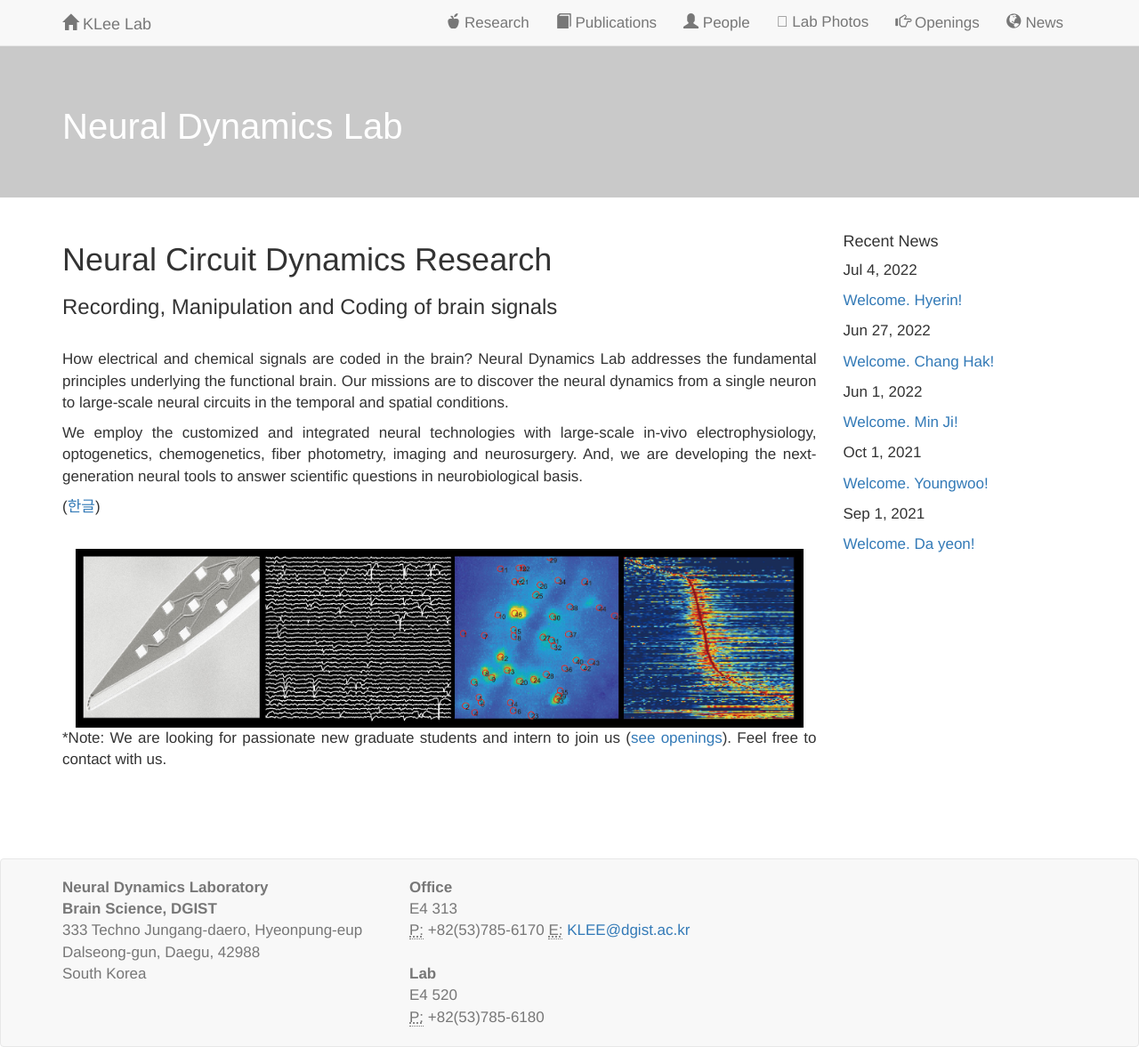
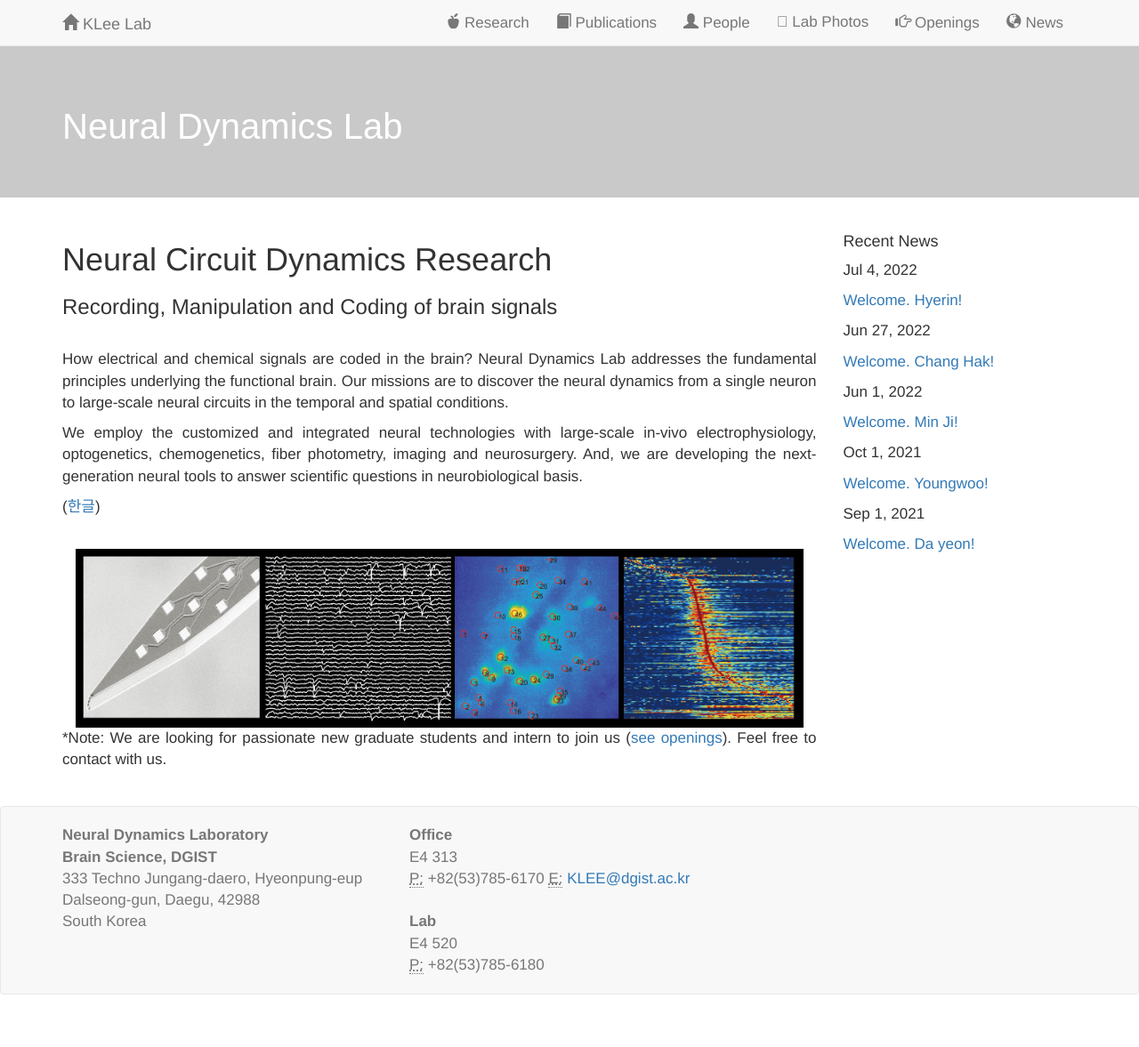
Before and after one commit to kleelab/kleelab.github.io, a Jekyll site: the page built from index.html, in a window 1280 px wide. Shown: the whole page at 89% size. Built offline with Jekyll 4.4.1, drawn with Linux system fonts in a browser that asks for light colours; nearby versions of some CDN libraries; a style sheet for code colours, icons or effects is not loaded; after the commit the page ends 1118 px from its top, so only the background shows below that.

Commit message:
Update index.html

```diff
--- a/index.html
+++ b/index.html
@@ -30,20 +30,3 @@
 
 <br>
 <p>  *Note: We are  looking for passionate new graduate students and intern to join us (<a href="{{ site.url }}{{ site.baseurl }}/joinus">see openings</a>). Feel free to contact with us. </p>
-
-
-<!--<IMG SRC="images/CBD_Sara.png" ALT="some text" ALIGN="LEFT" hspace="20" vspace="20" HEIGHT="230">
-
-
-<p style="color:green">About Kwang Lee:</p>
-
-<p> I am an Associate Professor at the <a href="https://www.XXXXX">Brain & Cognitive Science </a> at DGIST.</p>
-<p>
-Before joining DGIST, I  was a Project Scienctist at the Department of Neurobiology of UCLA XXXXX</p>
-
-<br>-->
-<br>
-<p>
-<!-- You can find my CV <a href="/docs/Kwang_CV.pdf">here</a> and my google scholar page <a href="https://scholar.google.co.kr/citations?hl=ko&pli=1&user=lhwBAKUAAAAJ">here</a>.-->
-</p>
-<br>
```
